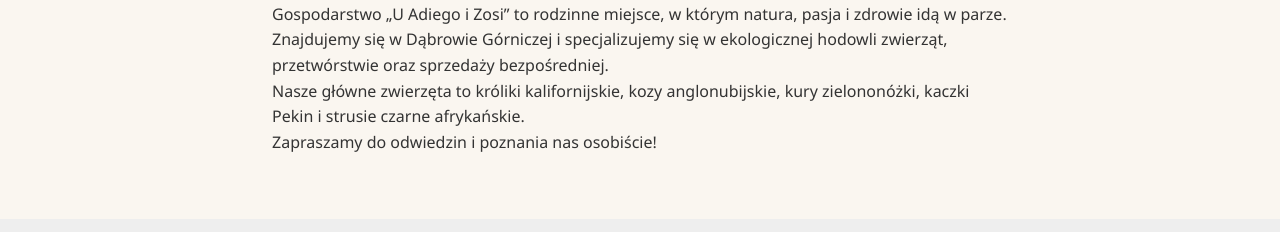
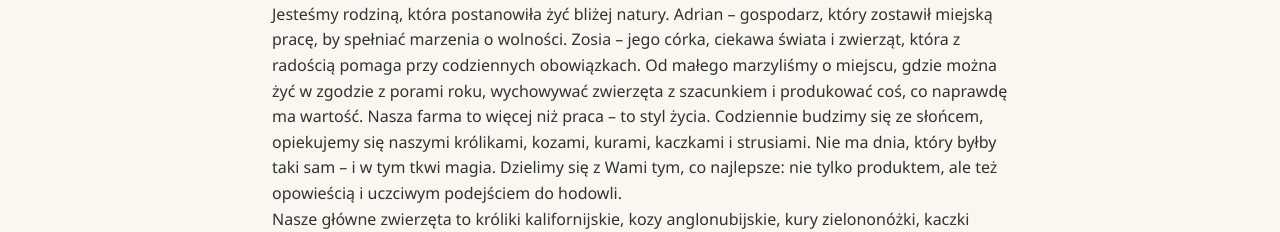
Before and after one commit to Adiegoizosi/adiegiozosi.github.io, a plain HTML site: page o-nas.html in a window 1280 px wide. Shown: the part 549-781 px from the top of the page. Drawn offline with Linux system fonts and the light colour scheme.

Commit message:
Update o-nas.html

```diff
--- a/o-nas.html
+++ b/o-nas.html
@@ -25,7 +25,13 @@
   <main>
     <section class="content">
       <h2>O nas</h2>
-      <p>Gospodarstwo „U Adiego i Zosi” to rodzinne miejsce, w którym natura, pasja i zdrowie idą w parze. Znajdujemy się w Dąbrowie Górniczej i specjalizujemy się w ekologicznej hodowli zwierząt, przetwórstwie oraz sprzedaży bezpośredniej.</p>
+      <p>Jesteśmy rodziną, która postanowiła żyć bliżej natury. Adrian – gospodarz, który zostawił miejską pracę, by spełniać marzenia o wolności. Zosia – jego córka, ciekawa świata i zwierząt, która z radością pomaga przy codziennych obowiązkach.
+
+Od małego marzyliśmy o miejscu, gdzie można żyć w zgodzie z porami roku, wychowywać zwierzęta z szacunkiem i produkować coś, co naprawdę ma wartość.
+
+Nasza farma to więcej niż praca – to styl życia. Codziennie budzimy się ze słońcem, opiekujemy się naszymi królikami, kozami, kurami, kaczkami i strusiami. Nie ma dnia, który byłby taki sam – i w tym tkwi magia.
+
+Dzielimy się z Wami tym, co najlepsze: nie tylko produktem, ale też opowieścią i uczciwym podejściem do hodowli.</p>
       <p>Nasze główne zwierzęta to króliki kalifornijskie, kozy anglonubijskie, kury zielononóżki, kaczki Pekin i strusie czarne afrykańskie.</p>
       <p>Zapraszamy do odwiedzin i poznania nas osobiście!</p>
     </section>
```
